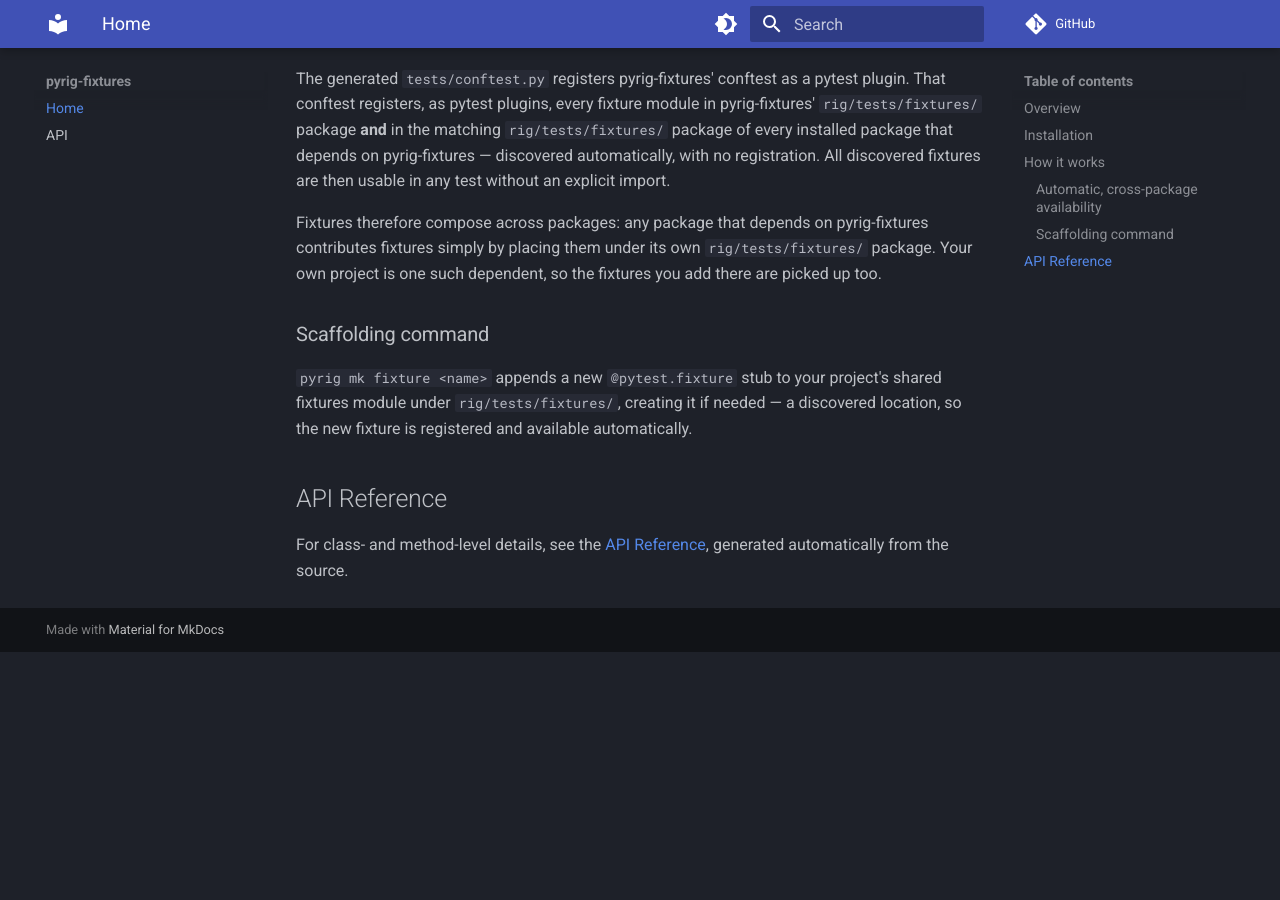
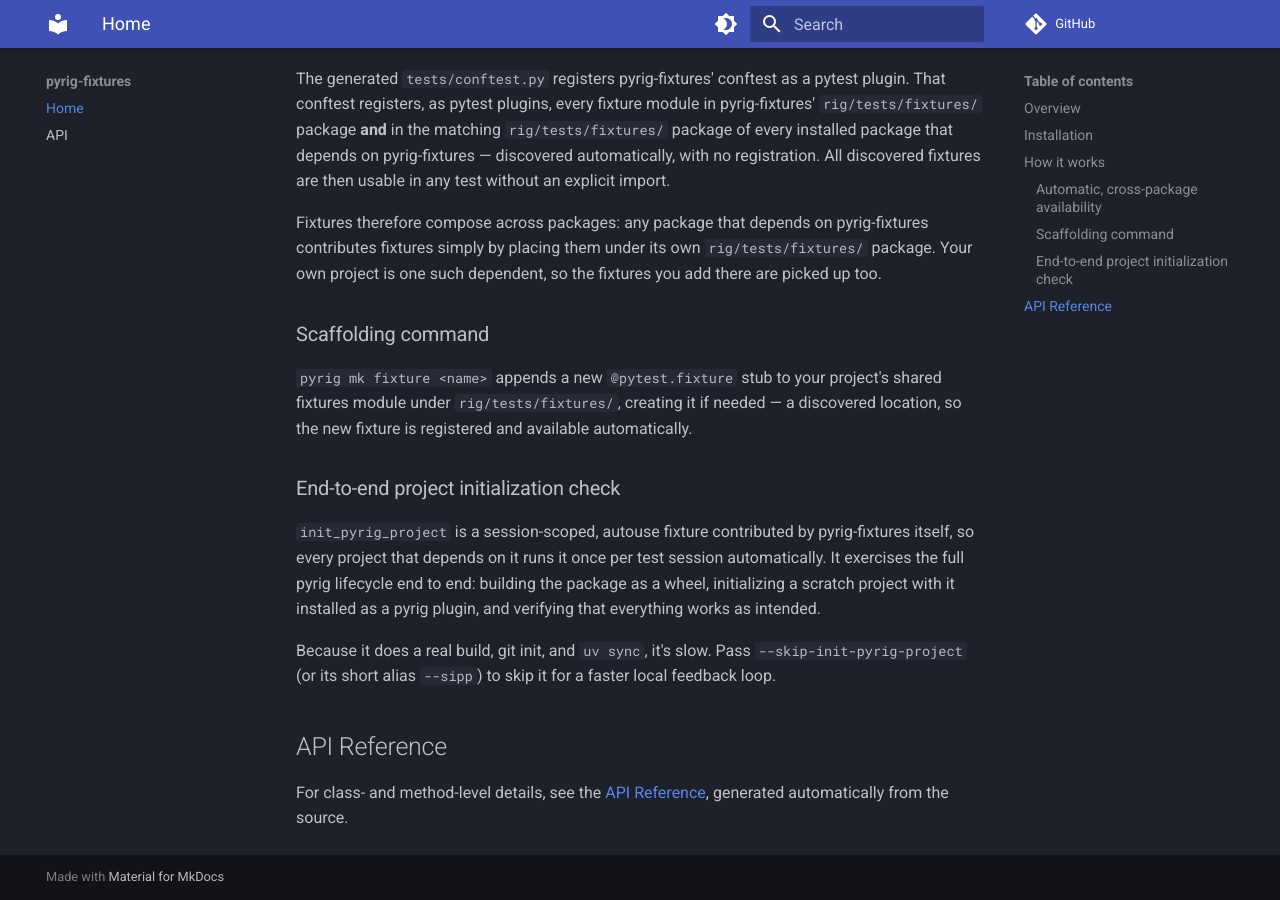
Before and after one commit to Winipedia/pyrig-fixtures, an MkDocs documentation site: the page built from docs/index.md, in a window 1280 px wide and 900 px high, scrolled down 937 px. Built offline with MkDocs 1.6.1 and Material for MkDocs 9.7.7, drawn with Linux system fonts in a browser that asks for light colours; comment, search, counter and statistics services are not loaded; before the commit the page ends 1589 px from its top, so only the background shows below that.

Commit message:
docs improvs

```diff
--- a/docs/index.md
+++ b/docs/index.md
@@ -83,6 +83,18 @@ shared fixtures module under `rig/tests/fixtures/`, creating it if needed — a
 discovered location, so the new fixture is registered and available
 automatically.
 
+### End-to-end project initialization check
+
+`init_pyrig_project` is a session-scoped, autouse fixture contributed by
+pyrig-fixtures itself, so every project that depends on it runs it once per
+test session automatically. It exercises the full pyrig lifecycle end to end:
+building the package as a wheel, initializing a scratch project with it
+installed as a pyrig plugin, and verifying that everything works as intended.
+
+Because it does a real build, git init, and `uv sync`, it's slow. Pass
+`--skip-init-pyrig-project` (or its short alias `--sipp`) to skip it for a
+faster local feedback loop.
+
 ## API Reference
 
 For class- and method-level details, see the [API Reference](api.md), generated
--- a/pyproject.toml
+++ b/pyproject.toml
@@ -1,6 +1,6 @@
 [project]
 name = "pyrig-fixtures"
-version = "2.22.0"
+version = "2.22.1"
 description = "A pyrig plugin that provides pytest fixtures support."
 readme = "README.md"
 requires-python = ">=3.12"
```
Also changed, not shown: README.md (+3 -0 lines), 1 other file.
